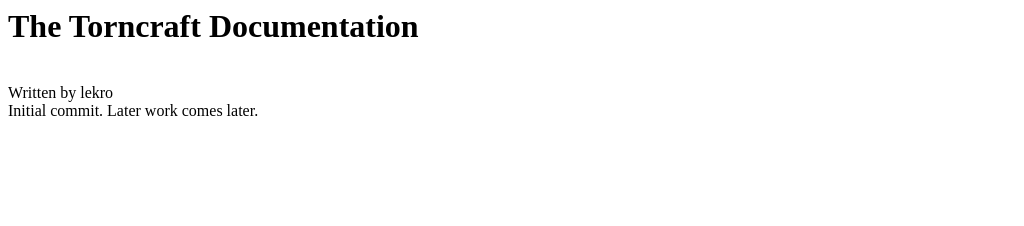
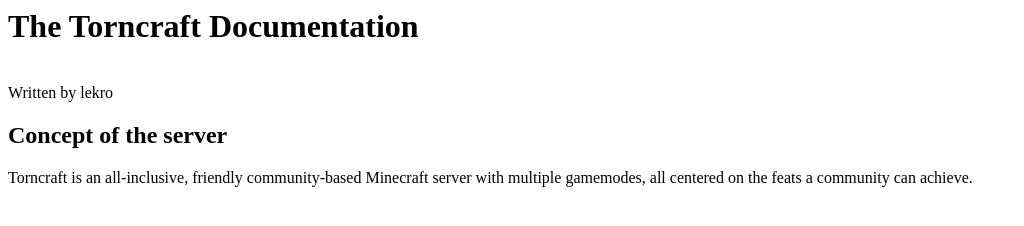
Before and after one commit to Torncraft/Torncraft-Docs, a plain HTML site: page documentation.html in a window 1280 px wide. Shown: the whole page, without its empty margins (0-1024 px from the left). Drawn offline with Linux system fonts and the light colour scheme.

Commit message:
Add concept

```diff
--- a/documentation.html
+++ b/documentation.html
@@ -6,6 +6,10 @@
 <h1>The Torncraft Documentation</h1><br>
 Written by lekro<br>
 
-Initial commit. Later work comes later.
+<h2>
+    Concept of the server
+</h2>
+Torncraft is an all-inclusive, friendly community-based Minecraft server with multiple gamemodes, all centered on the feats a community can achieve.
+
 </body>
 </html>
```
